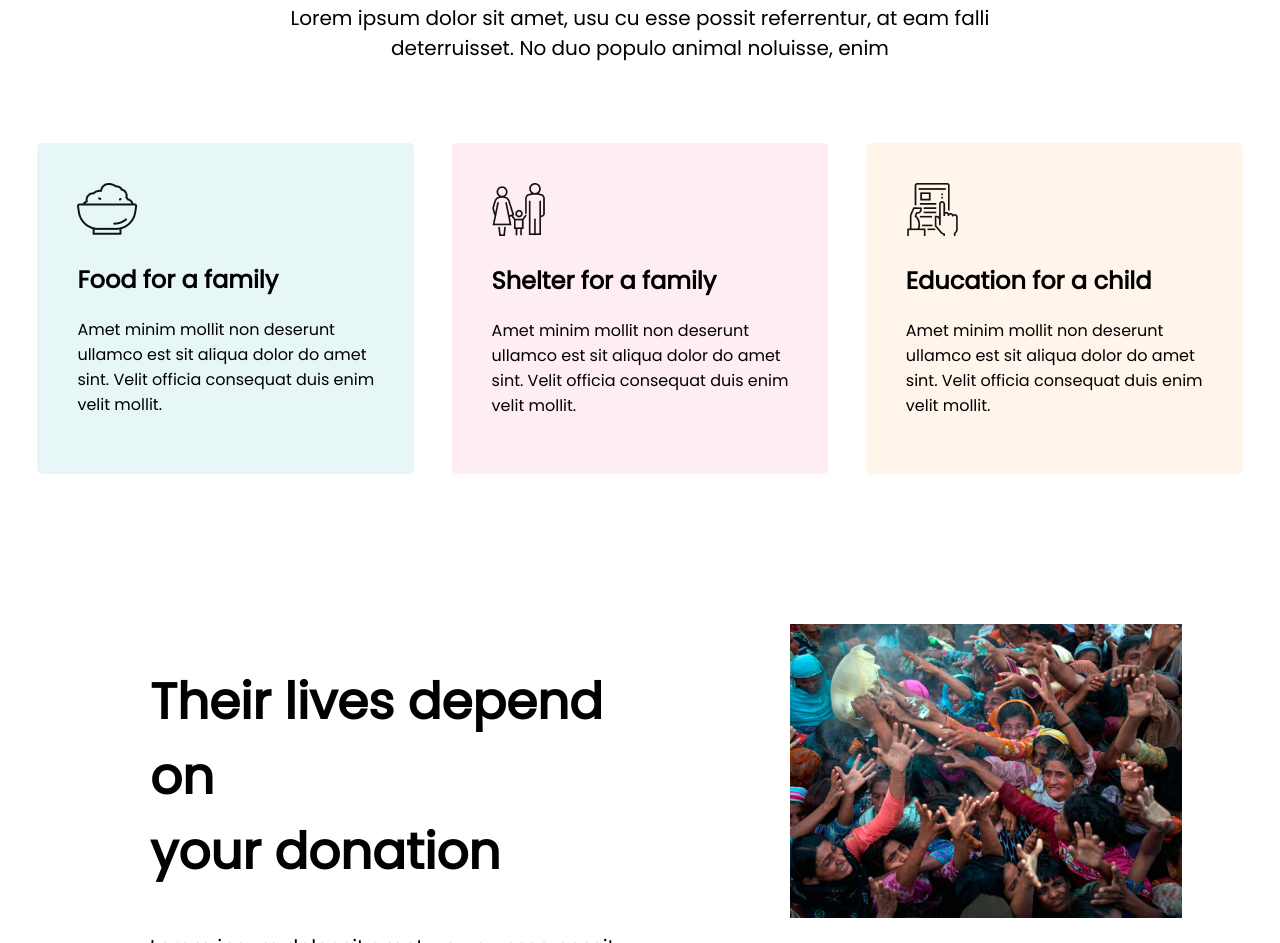
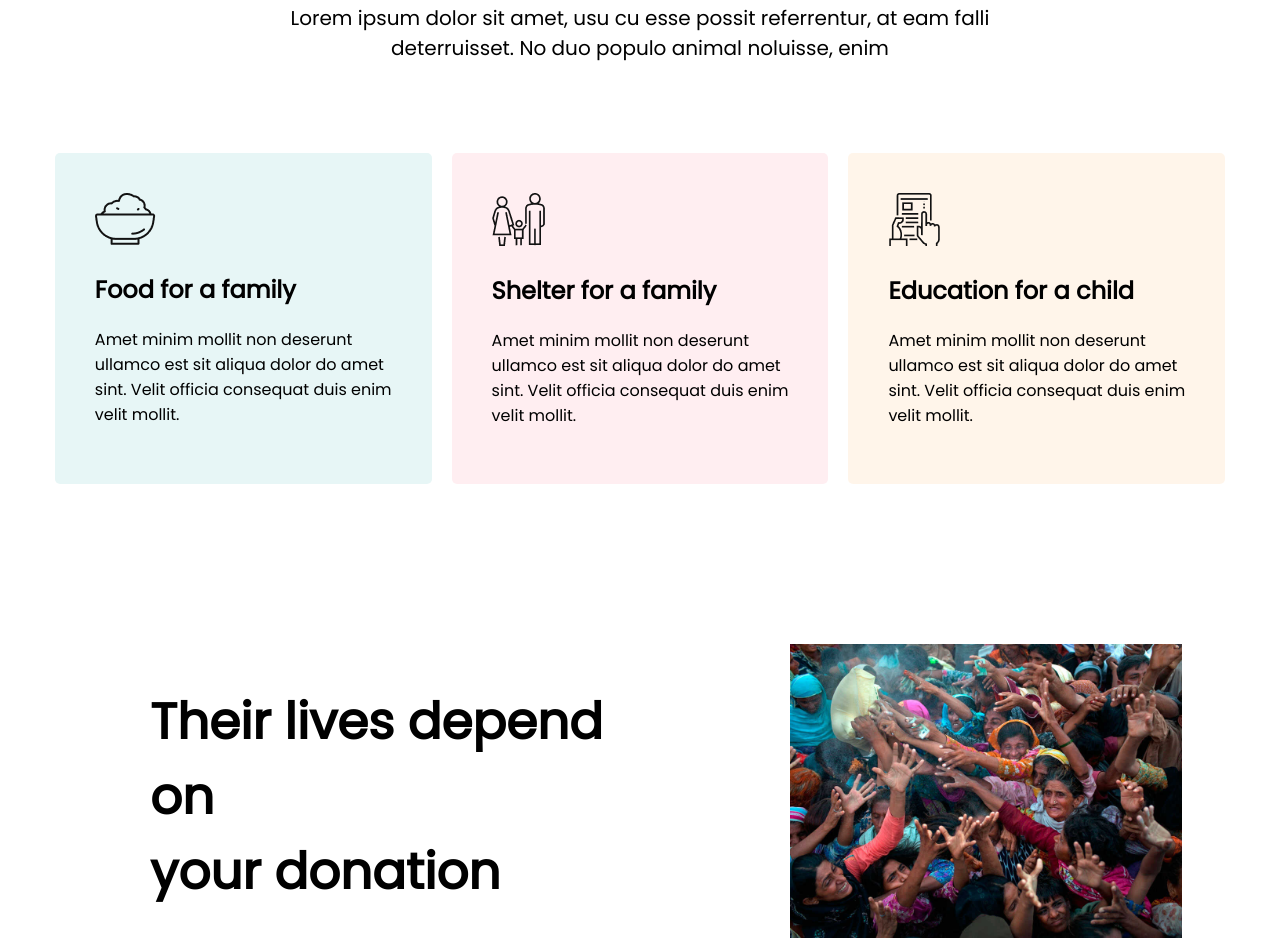
Before and after one commit to FarinaFarazi/donate-today, a plain HTML site: page index.html in a window 1280 px wide. Shown: the part 1626-2569 px from the top of the page. Drawn offline with Linux system fonts and the light colour scheme.

Commit message:
donate today edited

```diff
--- a/style.css
+++ b/style.css
@@ -93,11 +93,12 @@ ul{
 }
 .donate{
     display: flex;
-    justify-content: space-evenly;
+    justify-content: center;
     margin-bottom: 150px;
 }
 
 .food-box{
+    margin: 10px;
     background-color: rgba(204, 236, 236, 0.479);
     padding: 40px;
     border-radius: 5px;
@@ -105,11 +106,13 @@ ul{
 
 }
 .shelter-box{
+    margin: 10px;
     background-color: rgba(255, 209, 217, 0.375);
     padding: 40px;
     border-radius: 5px;
 }
 .education-box{
+    margin: 10px;
     background-color: rgba(255, 242, 226, 0.712);
     padding: 40px;
     border-radius: 5px;
```
